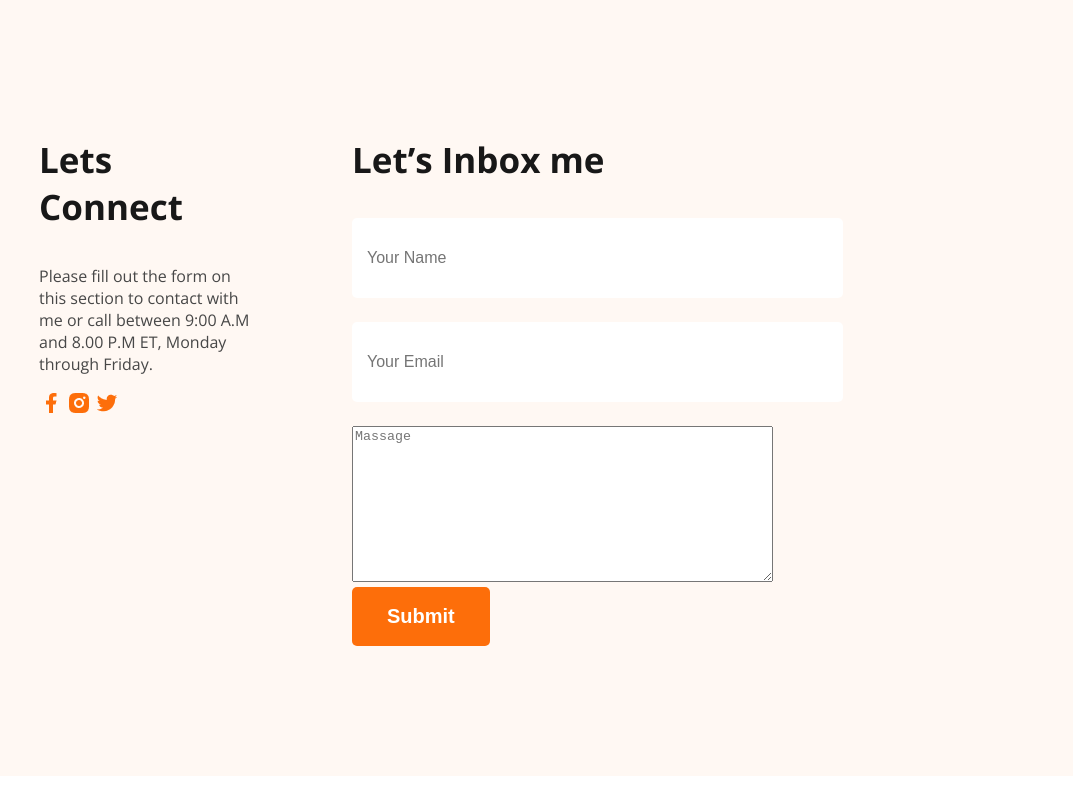
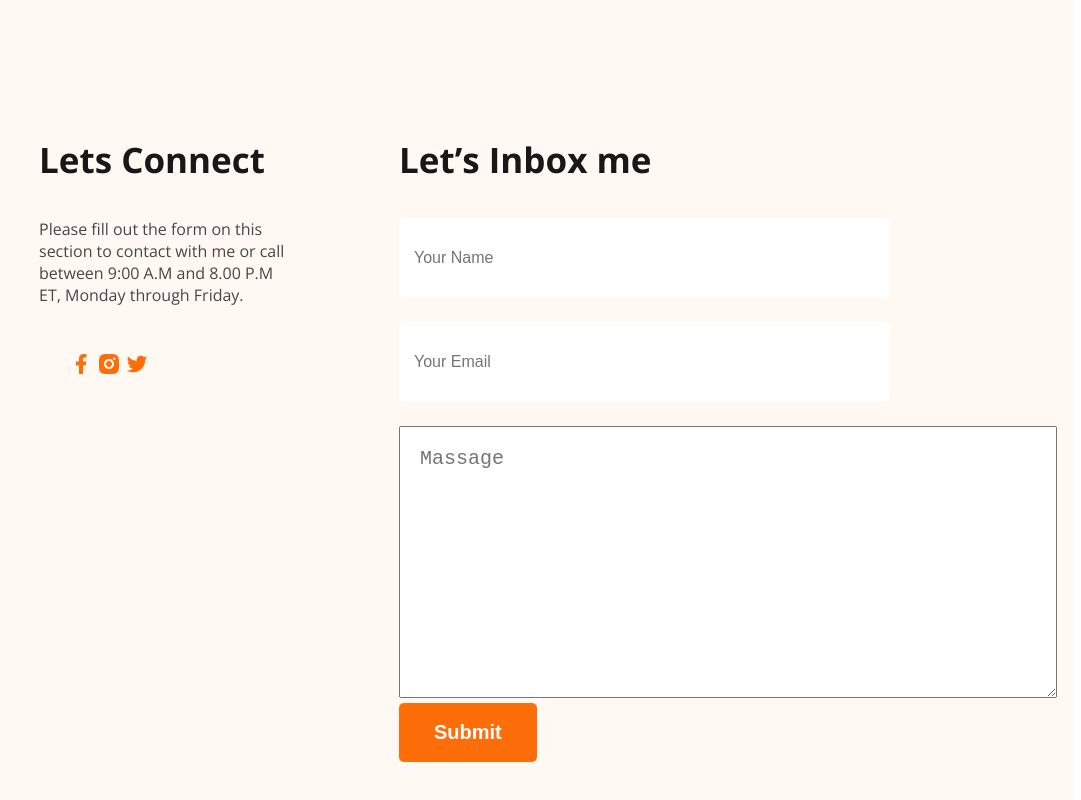
Before and after one commit to sohagroy7223/My-web-div-portfolio, a plain HTML site: page index.html in a window 1280 px wide. Shown: the part 3078-3878 px from the top of the page, without its empty margins (199-1280 px from the left). Drawn offline with nearby package versions, Linux system fonts and the light colour scheme.

Commit message:
addad new update

```diff
--- a/index.html
+++ b/index.html
@@ -239,15 +239,17 @@
                     or call between 9:00 A.M and 8.00 P.M ET, Monday through
                     Friday.
                 </p>
-                <div>
-                    <a href=""
+                <div class="btn-icon">
+                    <a target="_blank" href="https://www.facebook.com/"
                         ><img src="style/images/icons/facebook.png" alt=""
                     /></a>
-                    <a href=""
+                    <a
+                        target="_blank"
+                        href="https://www.instagram.com/sohagroy7223/?hl=en"
                         ><img src="style/images/icons/insta.png" alt=""
                     /></a>
-                    <a href=""
-                        ><img src="style/images/icons/twitter.png" alt=""
+                    <a target="_blank" href="https://x.com/home?lang=en "
+                        ><img src="style/images/icons/twitter.png " alt=""
                     /></a>
                 </div>
             </div>
--- a/style/style.css
+++ b/style/style.css
@@ -37,6 +37,14 @@ nav {
 }
 .text-center {
     text-align: center;
+}
+.btn-icon {
+    padding: 30px;
+    border: none;
+    width: 200px;
+    gap: 20px;
+    align-items: center;
+    justify-content: space-between;
 }
 
 .text-primary {
@@ -207,3 +215,8 @@ footer input[type="text"] {
     margin-bottom: 24px;
     border: none;
 }
+footer textarea {
+    padding: 20px;
+    font-size: 20px;
+    font-weight: 500;
+}
```
